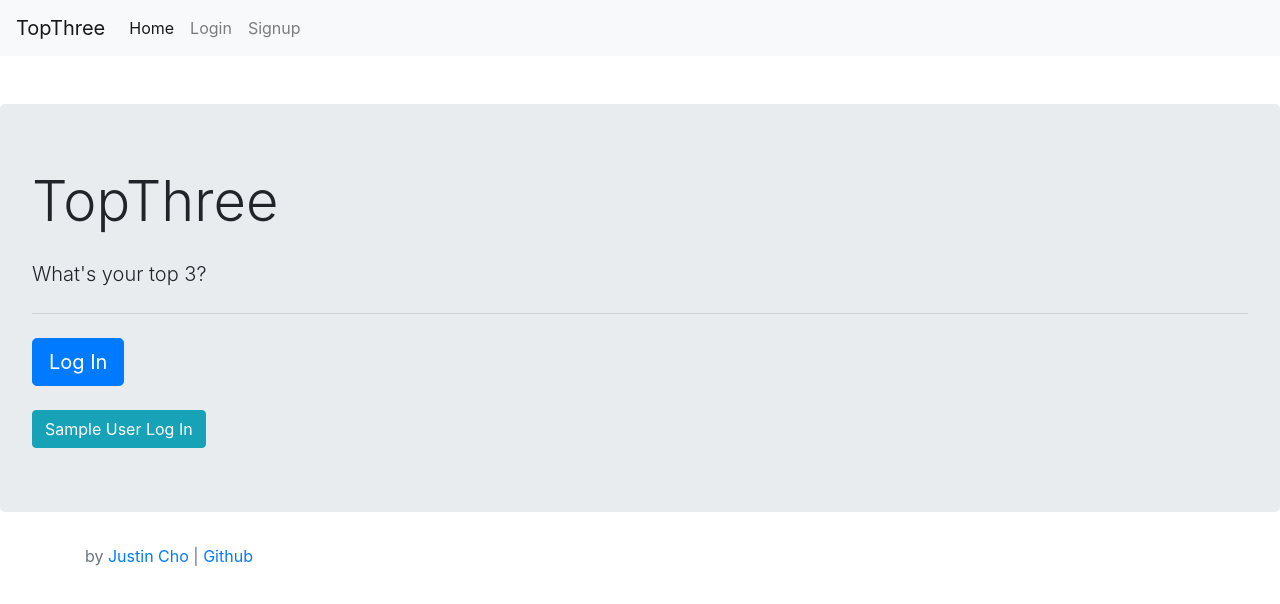
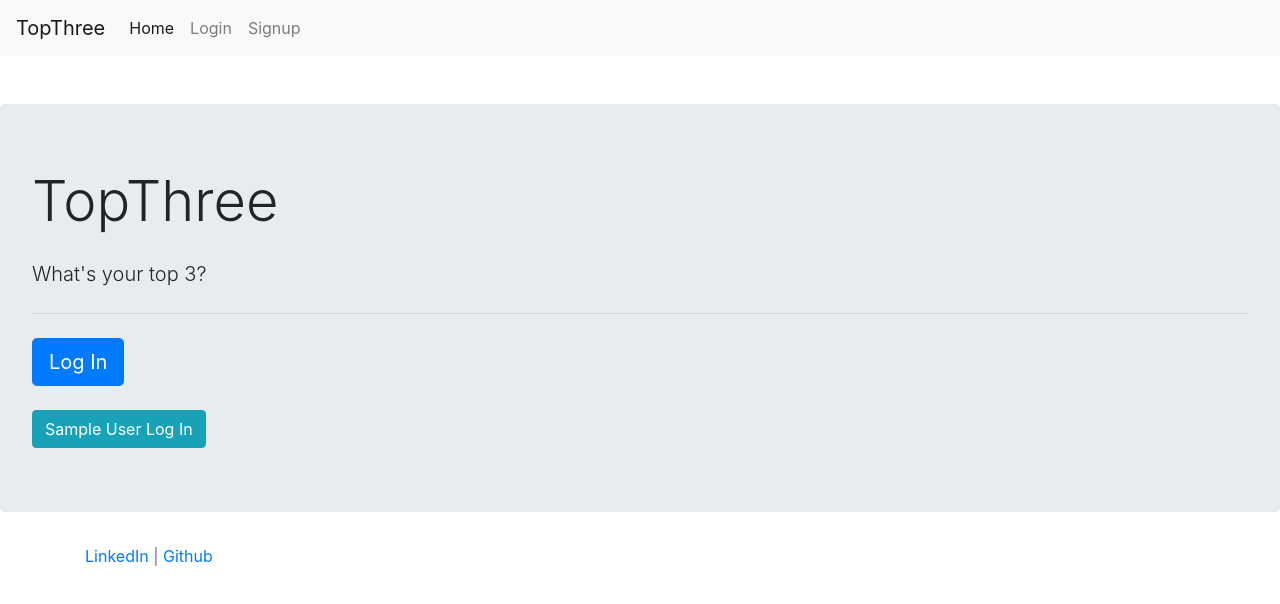
Before and after one commit to justinchore/topthreedeploy, a React (Create React App) app: page / in a window 1280 px wide. Shown: the top 604 px of the page. Built offline with nearby package versions, Linux system fonts and the light colour scheme.

Commit message:
footer fix

```diff
--- a/src/hoc/Layout.js
+++ b/src/hoc/Layout.js
@@ -29,9 +29,11 @@ const Layout = (props) => {
         <div>
             <Navbar/>
             {props.children}
+            <div className="container h-25">
+            </div>
             <footer class="footer">
                 <div class="container">
-                    <span class="text-muted"> by <a href="https://www.linkedin.com/in/justin-cho-2500891ba/">Justin Cho</a> | <a href="https://github.com/justinchore/topthreedeploy">Github</a></span>
+                    <span class="text-muted"> <a href="https://www.linkedin.com/in/justin-cho-2500891ba/">LinkedIn</a> | <a href="https://github.com/justinchore/topthreedeploy">Github</a></span>
                 </div>
             </footer>
         </div>
```
